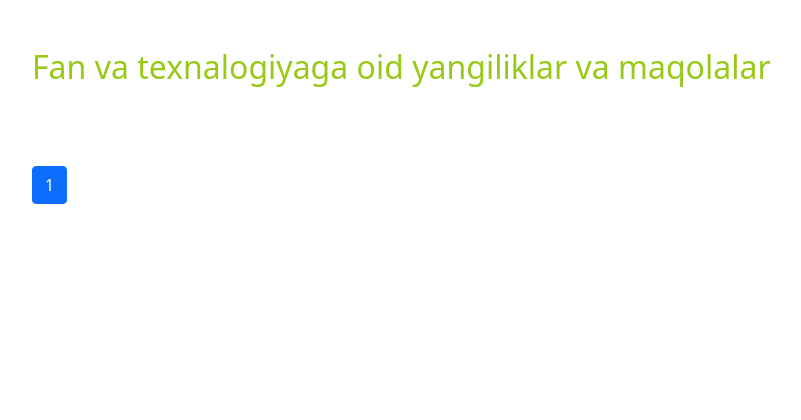
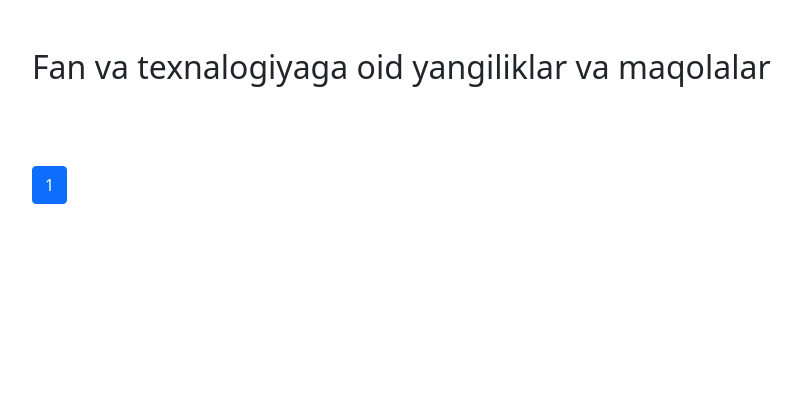
Before and after one commit to uzmumtazdev/mumtazdev, a Django app: page / in a window 1280 px wide. Shown: the part 56-476 px from the top of the page, without its empty margins (50-851 px from the left). Run offline with Django 4.2, Linux system fonts and the light colour scheme; data that the repository does not hold is empty; some libraries are stand-ins or nearby versions.

Commit message:
complated

```diff
--- a/templates/list.html
+++ b/templates/list.html
@@ -2,10 +2,10 @@
 
 {% block title %}Bosh sahifa{% endblock title %}
 {% block content %}
-    <h2 style="color: #97c916">Fan va texnalogiyaga oid yangiliklar va maqolalar</h2><br><br><br>
+    <h2>Fan va texnalogiyaga oid yangiliklar va maqolalar</h2><br><br><br>
     {% for post in page_obj %}
     <a style="text-decoration: none; color:black;" href="/post/{{post.id}}/">
-        <div class="card" style="width: 15rem;">
+        <div class="card" style="width: 25rem;">
           <div class="card-body">
             <h5 class="card-title">{{post.title}}</h5>
           </div>
```
